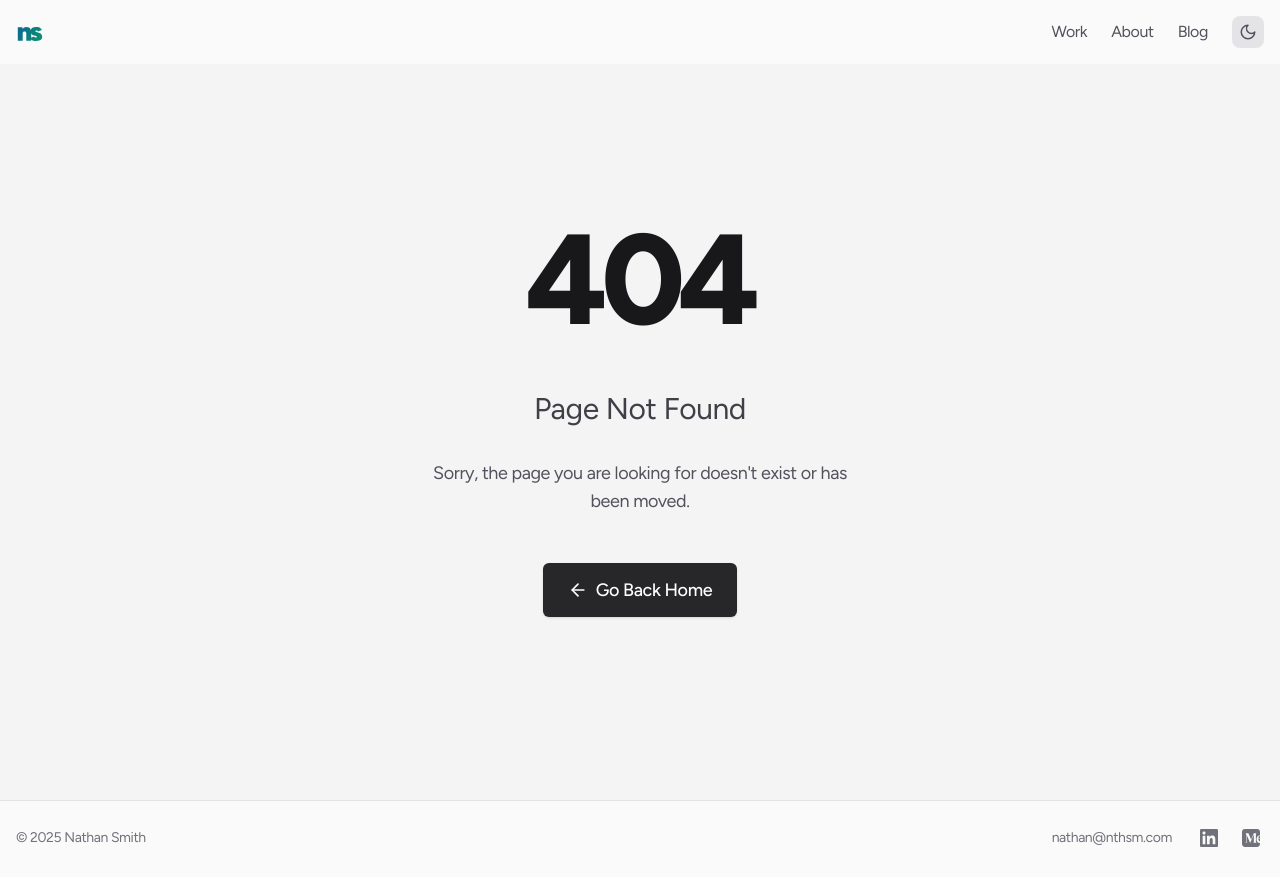
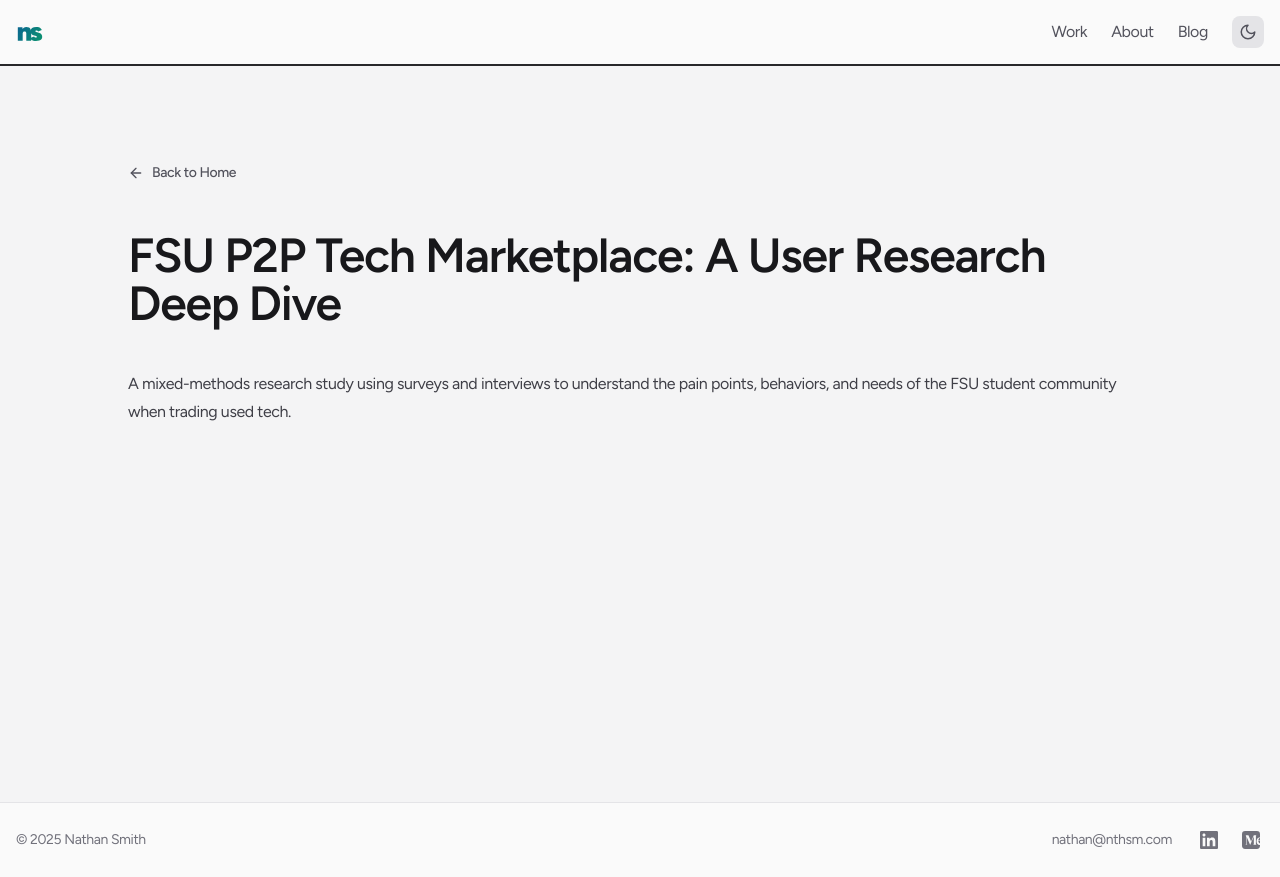
Before and after one commit to nthsm/portfolio, a Next.js app: page /p2p-marketplace-research in a window 1280 px wide. Before the commit this address had no page. Built offline with nearby package versions, Linux system fonts and the light colour scheme.

Commit message:
Create page.mdx

```diff
--- /dev/null
+++ b/app/(posts)/p2p-marketplace-research/page.mdx
@@ -0,0 +1,10 @@
+---
+title: "FSU P2P Tech Marketplace: A User Research Deep Dive"
+description: "A mixed-methods research study analyzing FSU student behaviors, needs, and pain points regarding peer-to-peer tech marketplaces, culminating in data-driven feature recommendations."
+image: '' # Consider adding '/placeholder.png' or a relevant image path
+date: 'Ongoing' # Or add a specific date range if applicable
+---
+
+# FSU P2P Tech Marketplace: A User Research Deep Dive
+
+A mixed-methods research study using surveys and interviews to understand the pain points, behaviors, and needs of the FSU student community when trading used tech.
```
